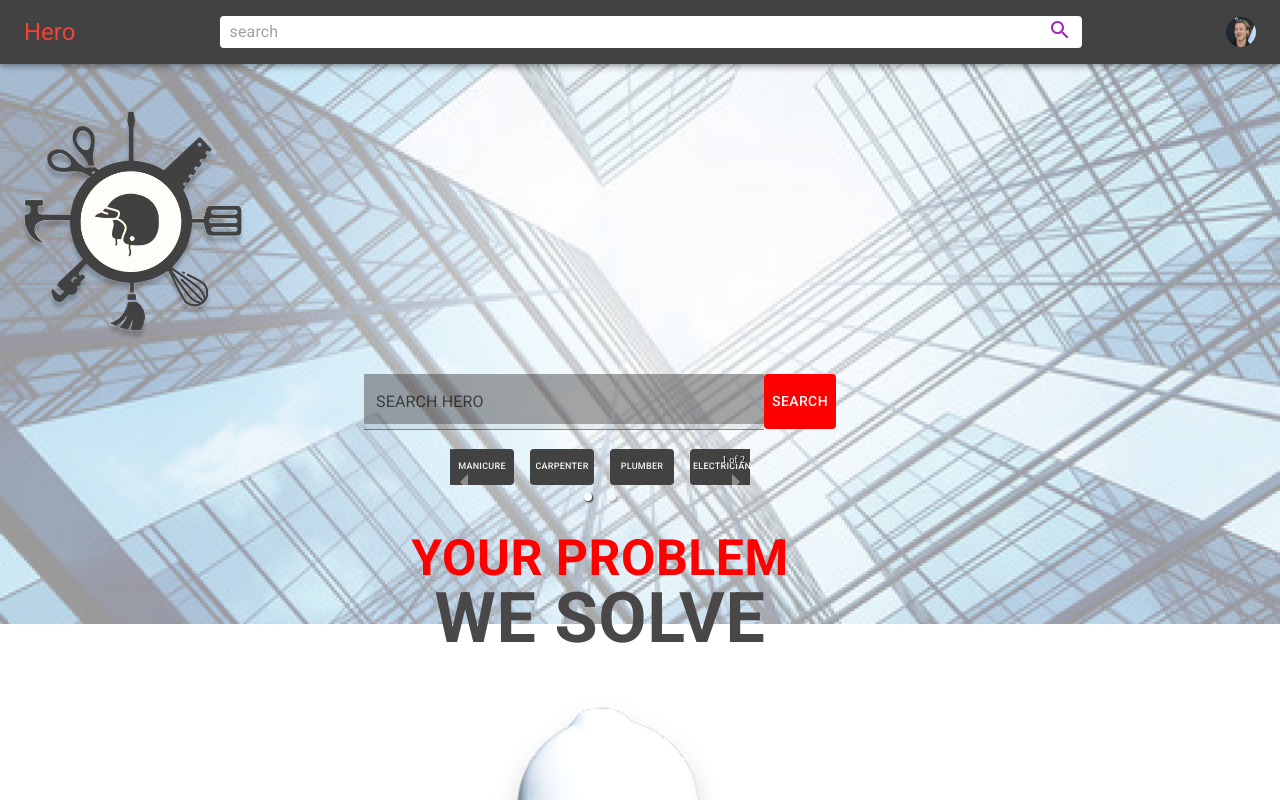
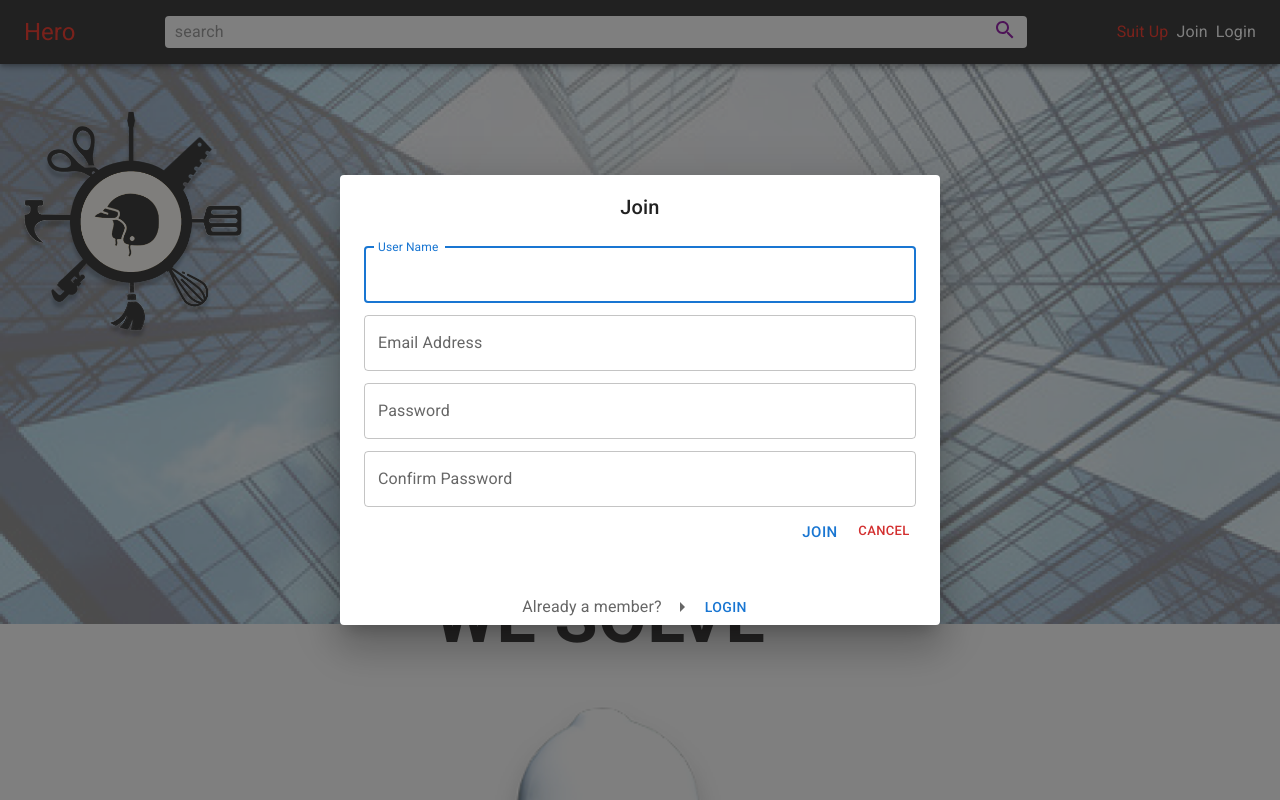
Before and after one commit to Shadowjian/hero, a React (Create React App) app: page / in a window 1280 px wide. Both pictures are taken after a click on the element "Join". Shown: the top 800 px of the page. Built offline with nearby package versions, Linux system fonts and the light colour scheme.

Commit message:
added login controls

```diff
--- a/src/layout/Navbar.jsx
+++ b/src/layout/Navbar.jsx
@@ -47,15 +47,15 @@ const SearchBar = styled(Box)(({ theme }) => ({
   },
 }))
 
-const UserBox = styled(Box)(({ theme }) => ({
-  display: "flex",
-  alignItems: "center",
-  gap: "10px",
-  [theme.breakpoints.up("lg")]: {
-    display: "none",
-  },
-  border: "solid 1px red",
-}))
+// const UserBox = styled(Box)(({ theme }) => ({
+//   display: "flex",
+//   alignItems: "center",
+//   gap: "10px",
+//   [theme.breakpoints.up("lg")]: {
+//     display: "none",
+//   },
+//   border: "solid 1px red",
+// }))
 
 export default function Navbar() {
   const [open, setOpen] = useState(false)
@@ -70,8 +70,19 @@ export default function Navbar() {
     setToggleLogin(!toggleLogin)
   }
 
+  const handleLogin = e => {
+    e.preventDefault()
+    setToggleLogin(!toggleLogin)
+    setLoggedIn(true)
+  }
+
   const handleToggleJoin = () => {
     setToggleJoin(!toggleJoin)
+  }
+  const handleJoin = e => {
+    e.preventDefault()
+    setToggleJoin(!toggleJoin)
+    setLoggedIn(true)
   }
 
   const switchForm = () => {
@@ -87,6 +98,7 @@ export default function Navbar() {
   }
   const handleSuitUp = () => {
     setSuitUp(true)
+    setOpen(false)
   }
 
   return (
@@ -153,7 +165,7 @@ export default function Navbar() {
             </Link>
 
             <Typography
-              onClick={() => setLoggedIn(true)}
+              onClick={handleToggleJoin}
               sx={{
                 "&:hover": {
                   cursor: "pointer",
@@ -163,7 +175,7 @@ export default function Navbar() {
               Join
             </Typography>
             <Typography
-              onClick={() => setLoggedIn(true)}
+              onClick={handleToggleLogin}
               sx={{
                 "&:hover": {
                   cursor: "pointer",
@@ -191,7 +203,7 @@ export default function Navbar() {
         </MenuItem>
         <MenuItem onClick={() => setOpen(false)}>My account</MenuItem>
         {!suitUp && (
-          <MenuItem onClick={() => setSuitUp(true)}>
+          <MenuItem onClick={handleSuitUp}>
             <Link to="suitup">Suit Up</Link>
           </MenuItem>
         )}
@@ -199,10 +211,12 @@ export default function Navbar() {
       </Menu>
       <LoginForm
         handleToggleLogin={handleToggleLogin}
+        handleLogin={handleLogin}
         switchForm={switchForm}
         openLogin={toggleLogin}
       />
       <JoinForm
+        handleJoin={handleJoin}
         handleToggleJoin={handleToggleJoin}
         switchForm={switchForm}
         openJoin={toggleJoin}
@@ -211,23 +225,13 @@ export default function Navbar() {
   )
 }
 
-function LoginForm({ switchForm, handleToggleLogin, openLogin }) {
+function LoginForm({ switchForm, handleToggleLogin, openLogin, handleLogin }) {
   return (
     <div>
       <Dialog open={openLogin}>
         <DialogTitle align="center">Login</DialogTitle>
         <DialogContent>
-          <Stack
-            direction="row"
-            justifyContent="space-between"
-            alignItems="center"
-          >
-            <DialogContentText display="flex" gap={1}>
-              Not yet a member?
-              <ArrowRight />
-            </DialogContentText>
-            <Button onClick={switchForm}>Join</Button>
-          </Stack>
+          <form onSubmit={handleLogin}>
             <TextField
               autoFocus
               margin="dense"
@@ -246,32 +250,34 @@ function LoginForm({ switchForm, handleToggleLogin, openLogin }) {
               fullWidth
               // variant="standard"
             />
+            <Stack direction="row" justifyContent="end">
+              <Button type="submit" size="large">
+                Login
+              </Button>
+              <Button onClick={handleToggleLogin} size="small" color="error">
+                Cancel
+              </Button>
+            </Stack>
+          </form>
         </DialogContent>
-        <DialogActions>
-          <Button onClick={handleToggleLogin}>Cancel</Button>
-          <Button onClick={handleToggleLogin}>Login</Button>
-        </DialogActions>
+        <Stack direction="row" justifyContent="center" alignItems="center">
+          <DialogContentText display="flex" gap={1}>
+            Not yet a member?
+            <ArrowRight />
+          </DialogContentText>
+          <Button onClick={switchForm}>Join</Button>
+        </Stack>
       </Dialog>
     </div>
   )
 }
 
-function JoinForm({ switchForm, handleToggleJoin, openJoin }) {
+function JoinForm({ switchForm, handleToggleJoin, openJoin, handleJoin }) {
   return (
-    <div>
     <Dialog open={openJoin}>
       <DialogTitle align="center">Join</DialogTitle>
       <DialogContent>
-          <Stack
-            direction="row"
-            justifyContent="space-between"
-            alignItems="center"
-          >
-            <DialogContentText>
-              Please Join to avail our services.
-            </DialogContentText>
-            <Button onClick={switchForm}>Login</Button>
-          </Stack>
+        <form onSubmit={handleJoin}>
           <TextField
             autoFocus
             margin="dense"
@@ -304,12 +310,24 @@ function JoinForm({ switchForm, handleToggleJoin, openJoin }) {
             type="password"
             fullWidth
           />
+          <Stack direction="row" justifyContent="end">
+            <Button type="submit" size="large">
+              Join
+            </Button>
+            <Button onClick={handleToggleJoin} size="small" color="error">
+              Cancel
+            </Button>
+          </Stack>
+        </form>
       </DialogContent>
-        <DialogActions>
-          <Button onClick={handleToggleJoin}>Cancel</Button>
-          <Button onClick={handleToggleJoin}>Join</Button>
-        </DialogActions>
+      <DialogActions></DialogActions>
+      <Stack direction="row" justifyContent="center" alignItems="center">
+        <DialogContentText display="flex" gap={1}>
+          Already a member?
+          <ArrowRight />
+        </DialogContentText>
+        <Button onClick={switchForm}>Login</Button>
+      </Stack>
     </Dialog>
-    </div>
   )
 }
```
Also changed, not shown: src/states/defaultStates.jsx (added, +20 -0 lines). Lines whose indentation alone changed are shown as unchanged.
